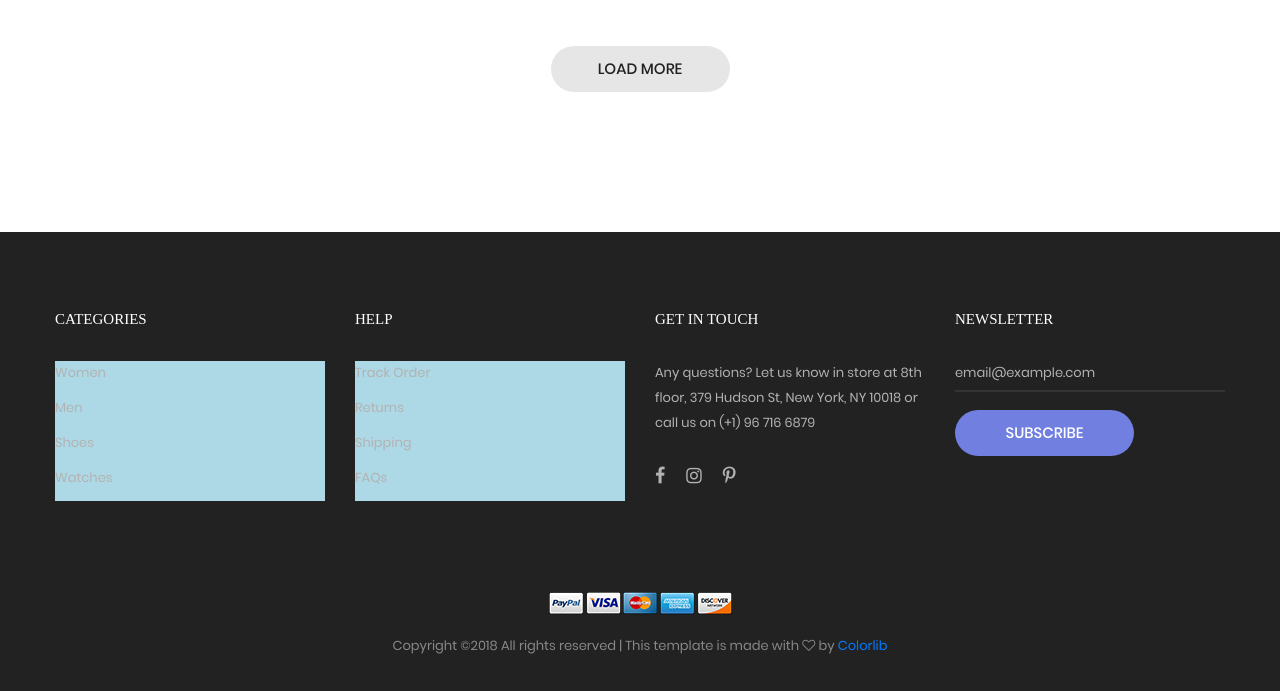
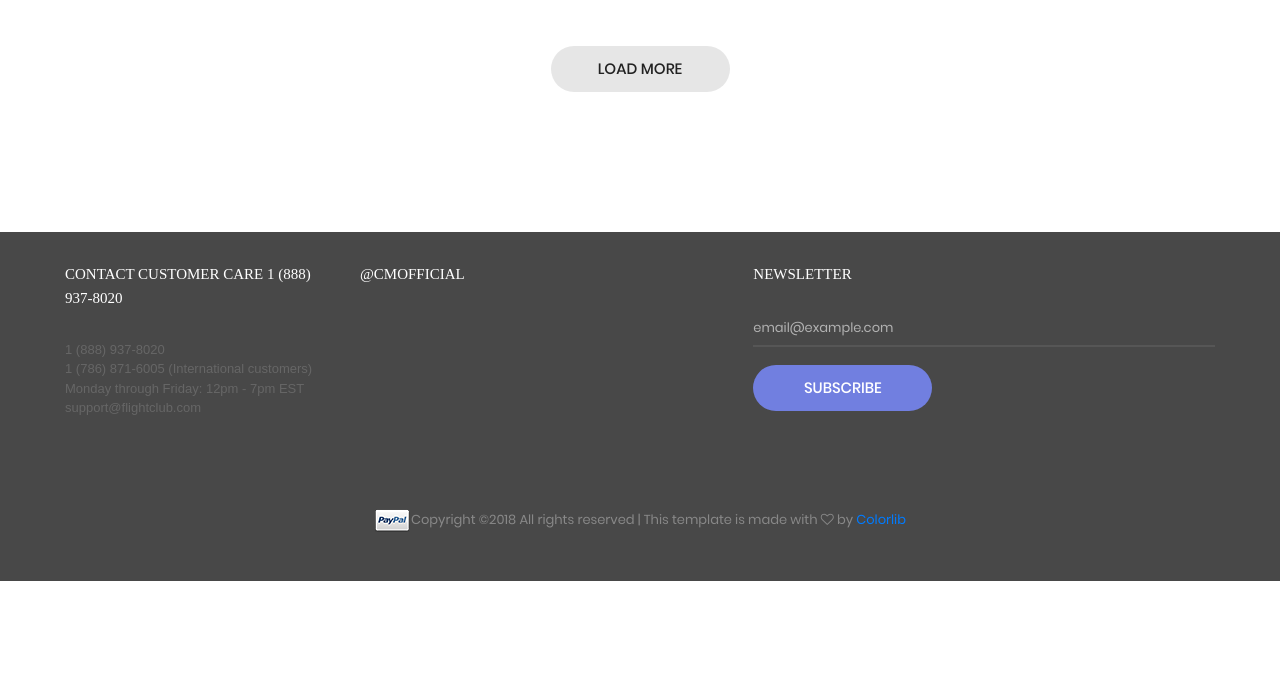
Before and after one commit to Pornpunnarai/footstore, a PHP site: page / in a window 1280 px wide. Shown: the part 1622-2313 px from the top of the page. After the commit the page ends 2203 px from the top, so only its background shows below. Run offline with PHP 8.4, Linux system fonts and the light colour scheme; some libraries are stand-ins or nearby versions; some web fonts are replaced.

Commit message:
fix footer

```diff
--- a/css/main.css
+++ b/css/main.css
@@ -2254,6 +2254,12 @@ input.num-product::-webkit-inner-spin-button {
   text-transform: uppercase;
 }
 
+.stext-302 {
+  font-family: Montserrat-Bold;
+  font-size: 12px;
+  line-height: 1;
+  text-transform: uppercase;
+}
 
 /*//////////////////////////////////////////////////////////////////
 [ M-Text 16 - 25 ]*/
@@ -2651,7 +2657,7 @@ input.num-product::-webkit-inner-spin-button {
 .bg7 {background-color: #333;}
 .bg8 {background-color: #f3f3f3;}
 .bg9 {background-color: rgba(255,255,255,0.9);}
-
+.bg10 {background-color: #484848;}
 /*---------------------------------------------*/
 .bg-overlay1::before {
   content: "";
--- a/index.php
+++ b/index.php
@@ -29,7 +29,7 @@
 
         @media only screen and (min-width: 768px) {
             ul {
-                background-color: lightblue;
+                /*background-color: lightblue;*/
             }
             .main-menu > li:hover > .sub-menu{
                 width: 1000px;
@@ -228,12 +228,6 @@
 		<!-- Menu Mobile -->
 		<div class="menu-mobile">
 			<ul class="topbar-mobile">
-				<!--<li>-->
-					<!--<div class="left-top-bar">-->
-						<!--Free shipping for standard order over $100-->
-					<!--</div>-->
-				<!--</li>-->
-
 				<li>
 					<div class="right-top-bar flex-w h-full">
 						<a href="#" class="flex-c-m p-lr-10 trans-04">
@@ -994,100 +988,30 @@
 		</div>
 	</section>
 
-
 	<!-- Footer -->
-	<footer class="bg3 p-t-75 p-b-32">
+	<footer class="bg10 p-t-30 p-b-30 p-l-50 p-r-50">
 		<div class="container">
 			<div class="row">
 				<div class="col-sm-6 col-lg-3 p-b-50">
 					<h4 class="stext-301 cl0 p-b-30">
-						Categories
+                        CONTACT CUSTOMER CARE
+                        1 (888) 937-8020
+					</h4>
+					<p style="font-size: 13px;">1 (888) 937-8020<br>
+                        1 (786) 871-6005 (International customers)<br>
+                        Monday through Friday: 12pm - 7pm EST<br>
+                        support@flightclub.com
+                    </p>
+				</div>
+
+				<div class="col-sm-6 col-lg-4 p-b-50">
+					<h4 class="stext-301 cl0 p-b-30">
+                        @CMOFFICIAL
 					</h4>
 
-					<ul>
-						<li class="p-b-10">
-							<a href="#" class="stext-107 cl7 hov-cl1 trans-04">
-								Women
-							</a>
-						</li>
-
-						<li class="p-b-10">
-							<a href="#" class="stext-107 cl7 hov-cl1 trans-04">
-								Men
-							</a>
-						</li>
-
-						<li class="p-b-10">
-							<a href="#" class="stext-107 cl7 hov-cl1 trans-04">
-								Shoes
-							</a>
-						</li>
-
-						<li class="p-b-10">
-							<a href="#" class="stext-107 cl7 hov-cl1 trans-04">
-								Watches
-							</a>
-						</li>
-					</ul>
 				</div>
 
-				<div class="col-sm-6 col-lg-3 p-b-50">
-					<h4 class="stext-301 cl0 p-b-30">
-						Help
-					</h4>
-
-					<ul>
-						<li class="p-b-10">
-							<a href="#" class="stext-107 cl7 hov-cl1 trans-04">
-								Track Order
-							</a>
-						</li>
-
-						<li class="p-b-10">
-							<a href="#" class="stext-107 cl7 hov-cl1 trans-04">
-								Returns
-							</a>
-						</li>
-
-						<li class="p-b-10">
-							<a href="#" class="stext-107 cl7 hov-cl1 trans-04">
-								Shipping
-							</a>
-						</li>
-
-						<li class="p-b-10">
-							<a href="#" class="stext-107 cl7 hov-cl1 trans-04">
-								FAQs
-							</a>
-						</li>
-					</ul>
-				</div>
-
-				<div class="col-sm-6 col-lg-3 p-b-50">
-					<h4 class="stext-301 cl0 p-b-30">
-						GET IN TOUCH
-					</h4>
-
-					<p class="stext-107 cl7 size-201">
-						Any questions? Let us know in store at 8th floor, 379 Hudson St, New York, NY 10018 or call us on (+1) 96 716 6879
-					</p>
-
-					<div class="p-t-27">
-						<a href="#" class="fs-18 cl7 hov-cl1 trans-04 m-r-16">
-							<i class="fa fa-facebook"></i>
-						</a>
-
-						<a href="#" class="fs-18 cl7 hov-cl1 trans-04 m-r-16">
-							<i class="fa fa-instagram"></i>
-						</a>
-
-						<a href="#" class="fs-18 cl7 hov-cl1 trans-04 m-r-16">
-							<i class="fa fa-pinterest-p"></i>
-						</a>
-					</div>
-				</div>
-
-				<div class="col-sm-6 col-lg-3 p-b-50">
+				<div class="col-sm-6 col-lg-5 p-b-50">
 					<h4 class="stext-301 cl0 p-b-30">
 						Newsletter
 					</h4>
@@ -1112,23 +1036,6 @@
 					<a href="#" class="m-all-1">
 						<img src="images/icons/icon-pay-01.png" alt="ICON-PAY">
 					</a>
-
-					<a href="#" class="m-all-1">
-						<img src="images/icons/icon-pay-02.png" alt="ICON-PAY">
-					</a>
-
-					<a href="#" class="m-all-1">
-						<img src="images/icons/icon-pay-03.png" alt="ICON-PAY">
-					</a>
-
-					<a href="#" class="m-all-1">
-						<img src="images/icons/icon-pay-04.png" alt="ICON-PAY">
-					</a>
-
-					<a href="#" class="m-all-1">
-						<img src="images/icons/icon-pay-05.png" alt="ICON-PAY">
-					</a>
-				</div>
 
 				<p class="stext-107 cl6 txt-center">
 					<!-- Link back to Colorlib can't be removed. Template is licensed under CC BY 3.0. -->
```
